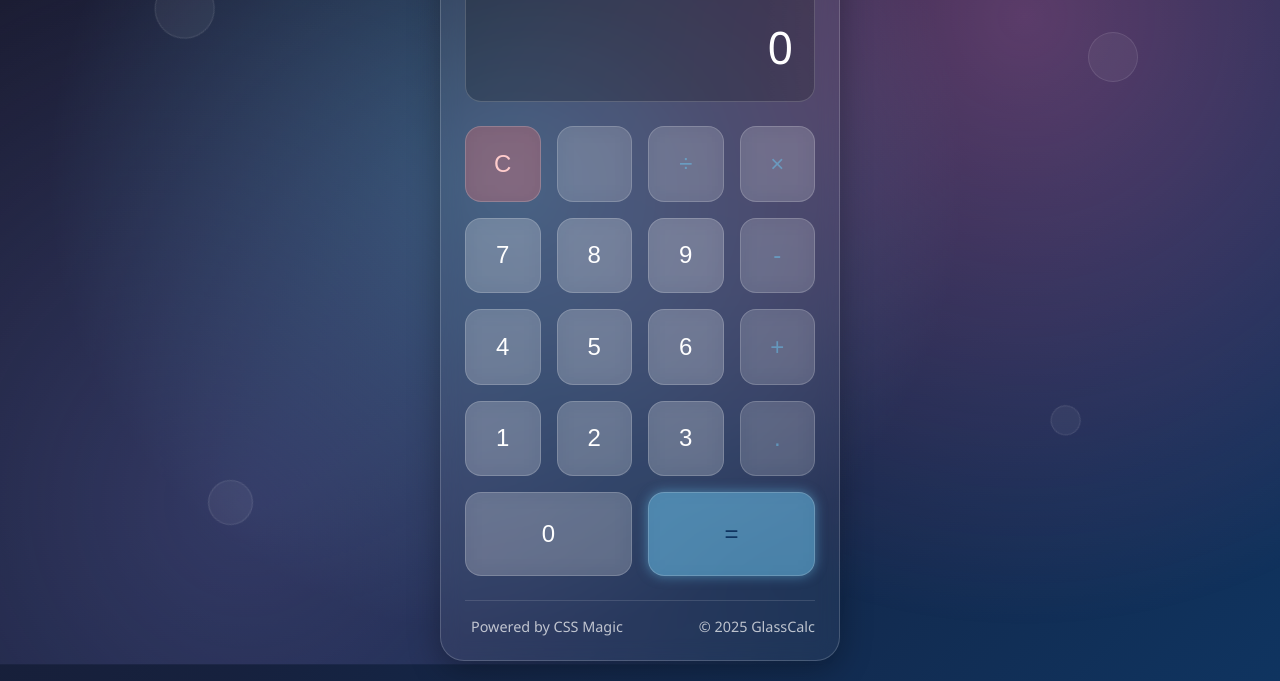
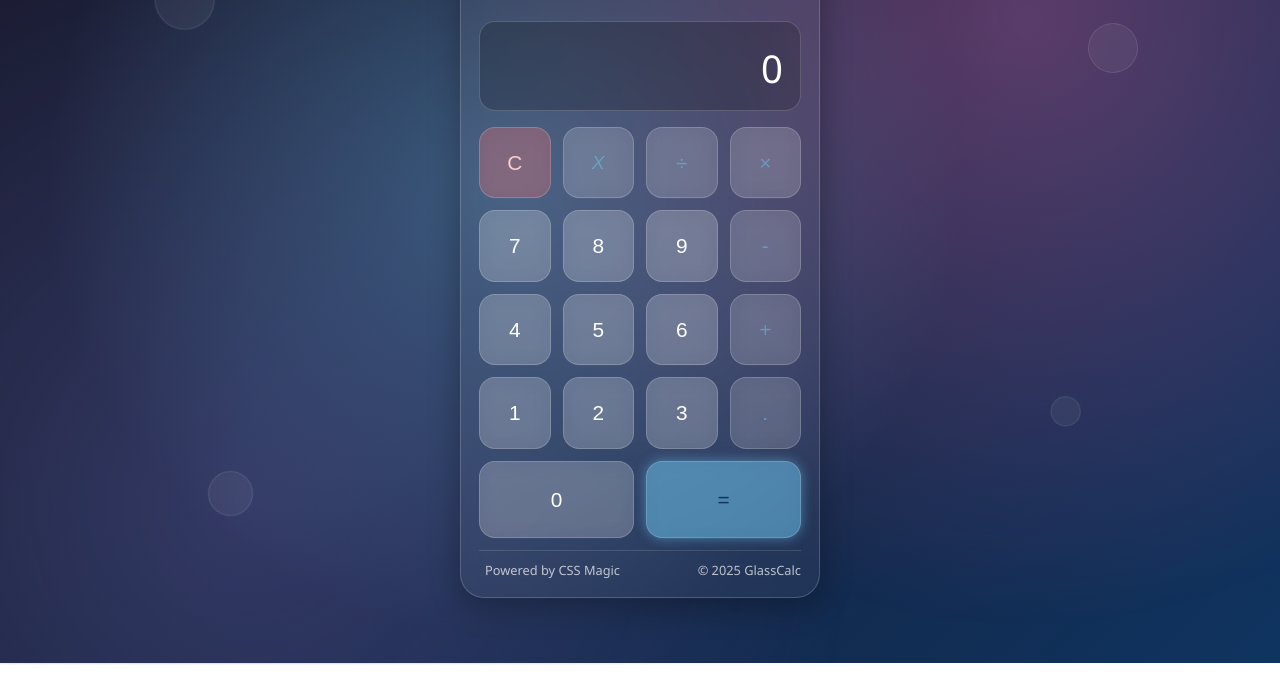
Before and after one commit to vattikundalaakhila/calculator, a plain HTML site: page index.html in a window 1280 px wide. Shown: the part 137-818 px from the top of the page. Drawn offline with Linux system fonts and the light colour scheme.

Commit message:
modified few styles

```diff
--- a/index.html
+++ b/index.html
@@ -37,7 +37,7 @@
             </button>
             <button class="calculator__button calculator__button--operator" data-action="backspace"
                 aria-label="Backspace">
-                <i class="fas fa-backspace calculator__button-icon" aria-hidden="true"></i>
+                <i class="fas fa-backspace calculator__button-icon" aria-hidden="true">X</i>
             </button>
             <button class="calculator__button calculator__button--operator" data-action="divide" aria-label="Divide">
                 <span class="calculator__button-text">÷</span>
--- a/script/app.js
+++ b/script/app.js
@@ -3,14 +3,17 @@ document.addEventListener("DOMContentLoaded", () => {
   let userInput = "";
   buttons.forEach((btn) => {
     btn.addEventListener("click", (event) => {
-      console.log(event);
-      let number = parseFloat(
-        event.currentTarget.dataset.number
-      );
-      userInput += number;
-      addInput();
-    });
+       let number = event.currentTarget.dataset.number;
+
+    if (userInput === "0") {
+      userInput = number;   // replace 0
+    } else {
+      userInput += number;  // append
+    }
+
+    addInput();
   });
+});
   let operands = document.querySelectorAll("[data-action]");
 
   operands.forEach((btn) => {
@@ -34,7 +37,10 @@ document.addEventListener("DOMContentLoaded", () => {
           userInput = "0";
           break;
         case "backspace":
-          userInput = "";
+          userInput = userInput.slice(0, -1);
+          if (userInput === "") {
+            userInput = "0";
+          }
           break;
         case "decimal":
           userInput += ".";
--- a/style/style.css
+++ b/style/style.css
@@ -54,11 +54,11 @@
 
         .calculator {
             width: 100%;
-            max-width: 400px;
+            max-width: 360px;
             background: rgba(255, 255, 255, 0.05);
             backdrop-filter: var(--blur);
             border-radius: 24px;
-            padding: 24px;
+            padding: 18px;
             box-shadow: var(--shadow);
             border: var(--border);
             animation: slideUp 0.8s cubic-bezier(0.34, 1.56, 0.64, 1) forwards;
@@ -66,6 +66,7 @@
             transform: translateY(50px);
             position: relative;
             overflow: hidden;
+            max-height: 90vh;
         }
 
         @keyframes slideUp {
@@ -134,13 +135,13 @@
         .calculator__display {
             background: rgba(0, 0, 0, 0.2);
             border-radius: 16px;
-            padding: 24px 20px;
-            margin-bottom: 24px;
+            padding: 16px 16px;
+            margin-bottom: 16px;
             text-align: right;
             border: var(--border);
             position: relative;
             overflow: hidden;
-            min-height: 120px;
+            min-height: 90px;
             display: flex;
             flex-direction: column;
             justify-content: flex-end;
@@ -176,7 +177,7 @@
         }
 
         .calculator__display-value {
-            font-size: 2.8rem;
+            font-size: 2.4rem;
             font-weight: 300;
             letter-spacing: 1px;
             transition: all 0.3s ease;
@@ -185,7 +186,7 @@
         .calculator__controls {
             display: grid;
             grid-template-columns: repeat(4, 1fr);
-            gap: 16px;
+            gap: 12px;
         }
 
         .calculator__button {
@@ -194,7 +195,7 @@
             border-radius: 16px;
             background: var(--primary-color);
             color: var(--text-color);
-            font-size: 1.5rem;
+            font-size: 1.3rem;
             cursor: pointer;
             backdrop-filter: var(--blur);
             border: var(--border);
@@ -272,13 +273,13 @@
         }
 
         .calculator__footer {
-            margin-top: 24px;
-            padding-top: 16px;
+            margin-top: 12px;
+            padding-top: 10px;
             border-top: var(--border);
             display: flex;
             justify-content: space-between;
             align-items: center;
-            font-size: 0.9rem;
+            font-size: 0.8rem;
             opacity: 0.7;
         }
 
```
